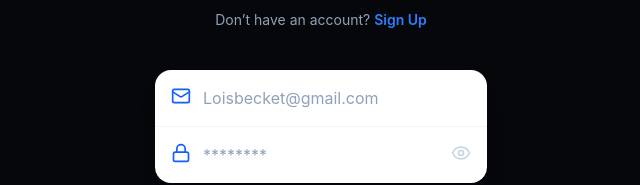
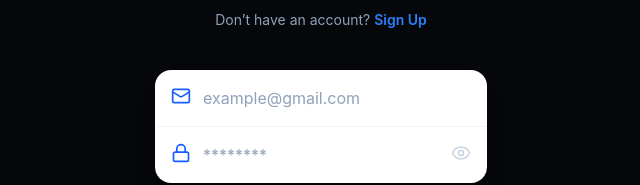
Before and after one commit to MatsunoAki/Weather-man, a React (Vite) app in the folder client/: page /login in a window 1280 px wide. Shown: the part 334-519 px from the top of the page, without its empty margins (319-959 px from the left). Built offline with nearby package versions, Linux system fonts and the light colour scheme.

Commit message:
Updated placeholder

```diff
--- a/client/src/components/Login.tsx
+++ b/client/src/components/Login.tsx
@@ -74,7 +74,7 @@ const Login = () => {
                             <Mail className="absolute left-4 top-4 text-blue-600" size={20} />
                             <input
                                 type="email"
-                                placeholder="Loisbecket@gmail.com"
+                                placeholder="example@gmail.com"
                                 className="w-full pl-12 pr-4 py-4 text-slate-900 placeholder-slate-400 outline-none text-base"
                                 value={email}
                                 onChange={(e) => setEmail(e.target.value)}
```
